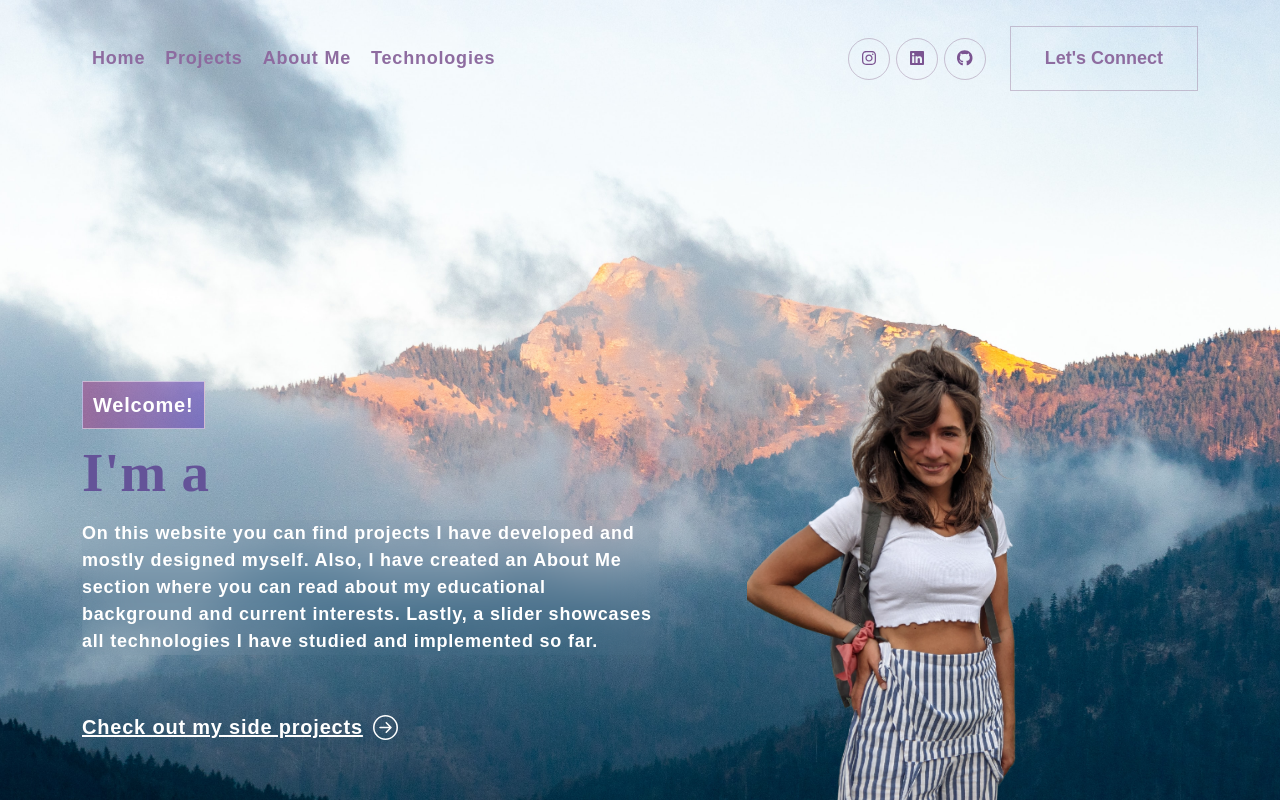
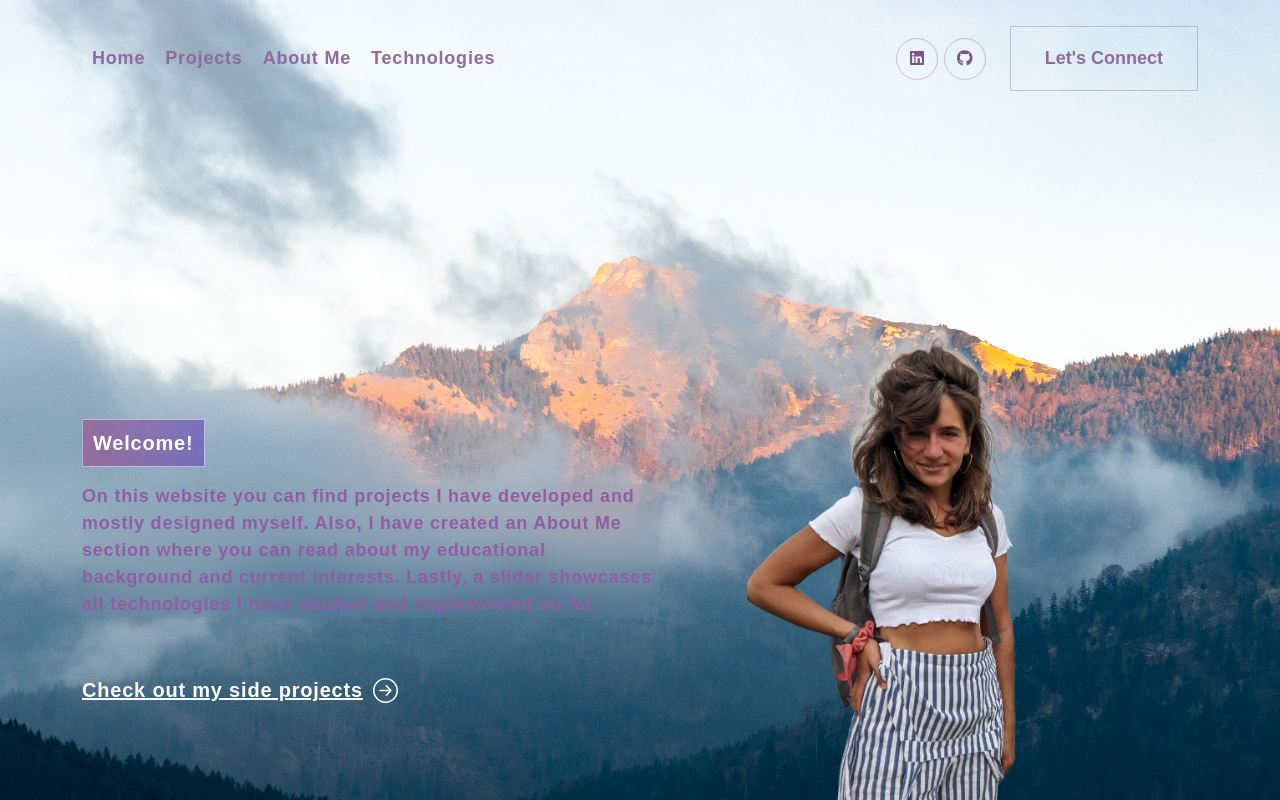
Before and after one commit to vildanguenay/portfolio2, a React (Create React App) app: page / in a window 1280 px wide. Shown: the top 800 px of the page. Built offline with nearby package versions, Linux system fonts and the light colour scheme.

Commit message:
remove ig

```diff
--- a/src/App.css
+++ b/src/App.css
@@ -273,7 +273,7 @@ nav.navbar .navbar-toggler[aria-expanded='true'] .navbar-toggler-icon {
   font-family: cursive;
 }
 .banner p {
-  color: #fff;
+  color: #915ca5;
   font-size: 18px;
   font-weight: 700;
   letter-spacing: 0.8px;
--- a/src/components/Banner.js
+++ b/src/components/Banner.js
@@ -59,10 +59,10 @@ export const Banner = () => {
                   }
                 >
                   <span className="tagline">Welcome!</span>
-                  <h1>
+                  {/* <h1>
                     {`I'm `}
                     <span className="wrap">{text}</span>
-                  </h1>
+                  </h1> */}
                   <p className="taglineText">
                     On this website you can find projects I have developed and
                     mostly designed myself. Also, I have created an About Me
--- a/src/components/Footer.js
+++ b/src/components/Footer.js
@@ -18,11 +18,11 @@ export const Footer = () => {
             </a>
           </div>
           <div className="social-icon navbar-text">
-            <a href="https://www.instagram.com/vildanguenay/" alt="">
+            {/* <a href="https://www.instagram.com/vildanguenay/" alt="">
               <i>
                 <FontAwesomeIcon icon={faInstagram} />
               </i>
-            </a>
+            </a> */}
             <a href="https://www.linkedin.com/in/vildan-guenay" alt="">
               <i>
                 <FontAwesomeIcon icon={faLinkedin} />
--- a/src/components/NavBar.js
+++ b/src/components/NavBar.js
@@ -77,11 +77,11 @@ export const NavBar = () => {
           </Nav>
           <span className="navbar-text">
             <div className="social-icon">
-              <a href="https://www.instagram.com/vildanguenay/" alt="">
+              {/* <a href="https://www.instagram.com/vildanguenay/" alt="">
                 <i>
                   <FontAwesomeIcon icon={faInstagram} />
                 </i>
-              </a>
+              </a> */}
               <a href="https://www.linkedin.com/in/vildan-guenay" alt="">
                 <i>
                   <FontAwesomeIcon icon={faLinkedin} />{' '}
```
Also changed, not shown: 2 other files (tests, documents, lock files or other folders).
